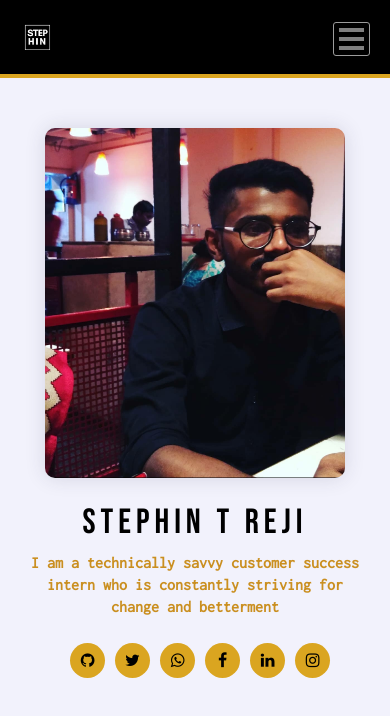
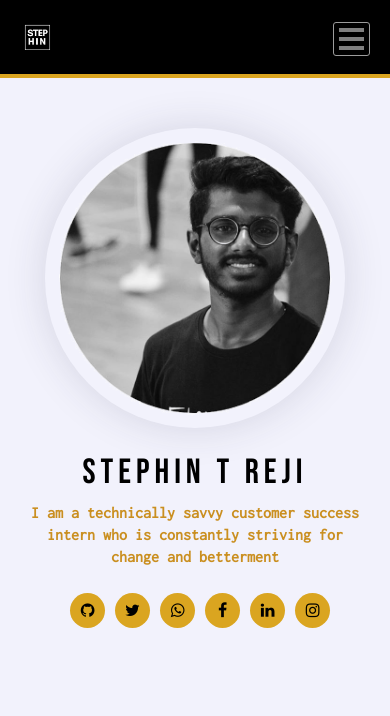
Before and after one commit to stephin007/myportfolio, a React (Create React App) app: page / in a window 390 px wide. Shown: the top 716 px of the page. Built offline with nearby package versions, Linux system fonts and the light colour scheme.

Commit message:
Changed the homeimage, added blinking feature in email and phone number

```diff
--- a/src/components/Home.js
+++ b/src/components/Home.js
@@ -3,7 +3,7 @@ import React, {Component} from 'react'
 
 import '../css/home.css'
 
-import profileimage from '../img/homeimg.jpg'
+import profileimage from '../img/homeimg.png'
 
 class Home extends Component{
     render(){
--- a/src/css/about.css
+++ b/src/css/about.css
@@ -138,11 +138,15 @@
 
 .about .about-content .personal-info .info-item p span a{
     color: #86785c;
+    animation:blinkingText 1.5s infinite;
 }
 
-.about .about-content .personal-info .info-item p span a:hover{
-    background: none;
-    color: black;
+@keyframes blinkingText{
+    0%{     color: #86785c;    }
+    49%{    color: #86785c; }
+    60%{    color: goldenrod; }
+    99%{    color: goldenrod;  }
+    100%{   color: goldenrod;    }
 }
 
 .about .about-content .personal-info .buttons{
--- a/src/css/home.css
+++ b/src/css/home.css
@@ -15,8 +15,8 @@
 }
 
 .shadow-img{
-    -webkit-box-shadow: 0 0 20px rgba(48,46,77,0.15);
-    box-shadow: 0 0 20px rgba(48,46,77,0.15);
+    -webkit-box-shadow: 0 0 40px rgba(48,46,77,0.15);
+    box-shadow: 0 0 40px rgba(48,46,77,0.15);
 }
 
 .home{
@@ -30,9 +30,9 @@
 }
 
 .home .intro img{
-    height: 350px;
+    height: 300px;
     width: 300px;
-    border-radius: 10px;
+    border-radius: 100%;
     display: inline-block;
 }
 
```
Also changed, not shown: src/img/homeimg.jpg (deleted), src/img/homeimg.png (added).
